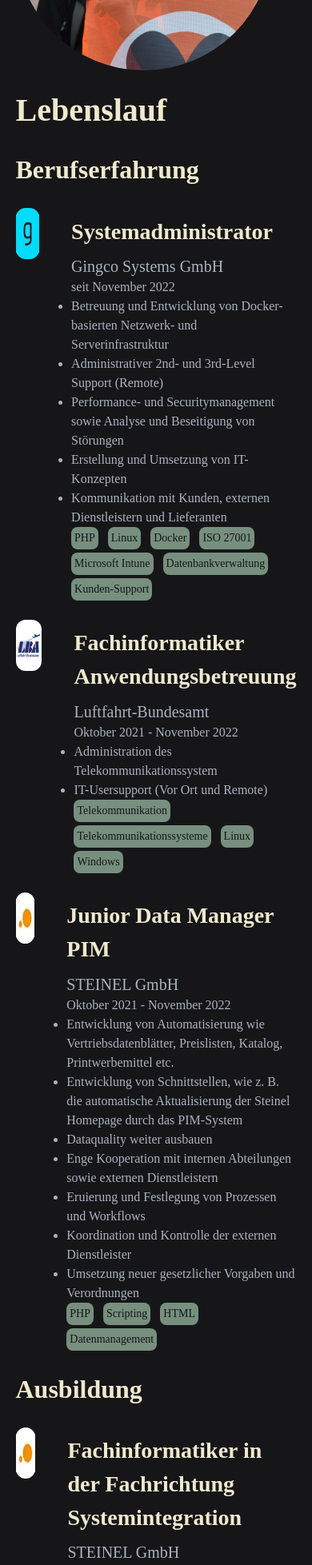
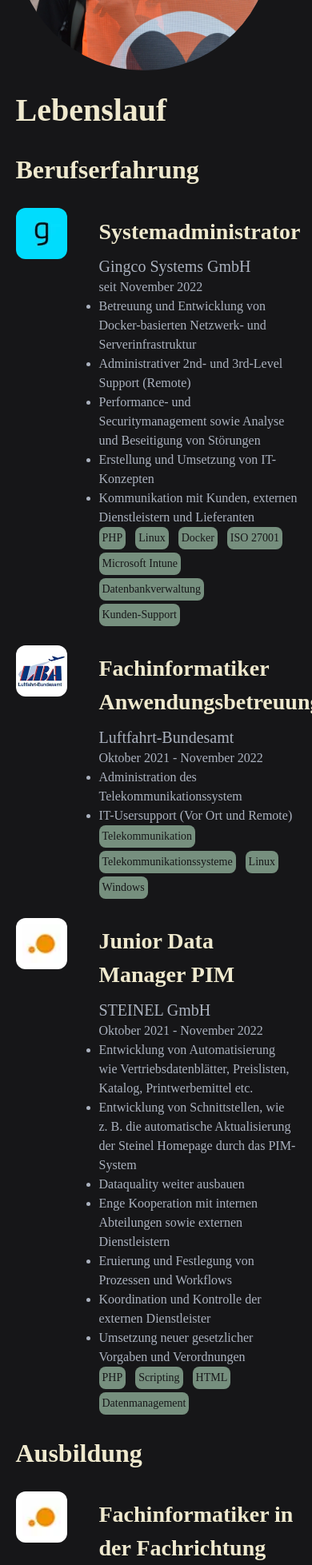
Before and after one commit to jonasebert/jonasebert.de, a SvelteKit app: page /about in a window 390 px wide. Shown: the part 1356-3313 px from the top of the page at 80% size. Built offline with nearby package versions, Linux system fonts and the light colour scheme; a web font is replaced by a local one.

Commit message:
Fixed logo size on mobile devices

```diff
--- a/src/routes/about/+page.svelte
+++ b/src/routes/about/+page.svelte
@@ -36,9 +36,9 @@
 		<h1>Lebenslauf</h1>
 		<h2>Berufserfahrung</h2>
 		<div class="my-6 flex items-start">
-			<div class="flex justify-center items-center rounded-xl w-16 h-16 bg-je-gingco transition-transform duration-500 hover:scale-110">
+			<div class="flex justify-center items-center rounded-xl min-w-16 min-h-16 bg-je-gingco transition-transform duration-500 hover:scale-110">
 				<a href="https://gingco.systems/" target="_blank">
-					<img src="/about_logos/logo_gingco.webp" alt="Logo Gingco Systems" class="w-12 h-12" use:contextMenuAction>
+					<img src="/about_logos/logo_gingco.webp" alt="Logo Gingco Systems" class="min-w-12 min-h-12" use:contextMenuAction>
 				</a>
 			</div>
 			<div class="ml-10 flex flex-col justify-between">
@@ -66,9 +66,9 @@
 			</div>
 		</div>
 		<div class="my-6 flex items-start">
-			<div class="flex justify-center items-center rounded-xl w-16 h-16 bg-white transition-transform duration-500 hover:scale-110">
+			<div class="flex justify-center items-center rounded-xl min-w-16 min-h-16 bg-white transition-transform duration-500 hover:scale-110">
 				<a href="https://lba.de/" target="_blank">
-					<img src="/about_logos/logo_lba.webp" alt="Logo Luftfahrt-Bundesamt" class="w-12 h-12" use:contextMenuAction>
+					<img src="/about_logos/logo_lba.webp" alt="Logo Luftfahrt-Bundesamt" class="min-w-12 min-h-12" use:contextMenuAction>
 				</a>
 			</div>
 			<div class="ml-10 flex flex-col justify-between">
@@ -90,9 +90,9 @@
 			</div>
 		</div>
 		<div class="my-6 flex items-start">
-			<div class="flex justify-center items-center rounded-xl w-16 h-16 bg-white transition-transform duration-500 hover:scale-110">
+			<div class="flex justify-center items-center rounded-xl min-w-16 min-h-16 bg-white transition-transform duration-500 hover:scale-110">
 				<a href="https://steinel.de/" target="_blank">
-					<img src="/about_logos/logo_steinel.webp" alt="Logo STEINEL GmbH" class="w-12 h-12" use:contextMenuAction>
+					<img src="/about_logos/logo_steinel.webp" alt="Logo STEINEL GmbH" class="min-w-12 min-h-12" use:contextMenuAction>
 				</a>
 			</div>
 			<div class="ml-10 flex flex-col justify-between">
@@ -121,9 +121,9 @@
 
 		<h2>Ausbildung</h2>
 		<div class="my-6 flex items-start">
-			<div class="flex justify-center items-center rounded-xl w-16 h-16 bg-white transition-transform duration-500 hover:scale-110">
+			<div class="flex justify-center items-center rounded-xl min-w-16 min-h-16 bg-white transition-transform duration-500 hover:scale-110">
 				<a href="https://steinel.de/" target="_blank">
-					<img src="/about_logos/logo_steinel.webp" alt="Logo STEINEL GmbH" class="w-12 h-12" use:contextMenuAction>
+					<img src="/about_logos/logo_steinel.webp" alt="Logo STEINEL GmbH" class="min-w-12 min-h-12" use:contextMenuAction>
 				</a>
 			</div>
 			<div class="ml-10 flex flex-col justify-between">
@@ -149,9 +149,9 @@
 
 		<h2>Ehrenamt</h2>
 		<div class="my-6 flex items-start">
-			<div class="flex justify-center items-center rounded-xl w-16 h-16 bg-je-gruene-tanne transition-transform duration-500 hover:scale-110">
+			<div class="flex justify-center items-center rounded-xl min-w-16 min-h-16 bg-je-gruene-tanne transition-transform duration-500 hover:scale-110">
 				<a href="https://gruene-braunschweig.de/" target="_blank">
-					<img src="/about_logos/logo_gruene.svg" alt="Logo B'90/DIE GRÜNEN" class="w-12 h-12" use:contextMenuAction>
+					<img src="/about_logos/logo_gruene.svg" alt="Logo B'90/DIE GRÜNEN" class="min-w-12 min-h-12" use:contextMenuAction>
 				</a>
 			</div>
 			<div class="ml-10 flex flex-col justify-between">
@@ -161,9 +161,9 @@
 			</div>
 		</div>
 		<div class="my-6 flex items-start">
-			<div class="flex justify-center items-center rounded-xl w-16 h-16 bg-je-gruene-tanne transition-transform duration-500 hover:scale-110">
+			<div class="flex justify-center items-center rounded-xl min-w-16 min-h-16 bg-je-gruene-tanne transition-transform duration-500 hover:scale-110">
 				<a href="https://gruene-braunschweig.de/" target="_blank">
-					<img src="/about_logos/logo_gruene.svg" alt="Logo B'90/DIE GRÜNEN" class="w-12 h-12" use:contextMenuAction>
+					<img src="/about_logos/logo_gruene.svg" alt="Logo B'90/DIE GRÜNEN" class="min-w-12 min-h-12" use:contextMenuAction>
 				</a>
 			</div>
 			<div class="ml-10 flex flex-col justify-between">
```
